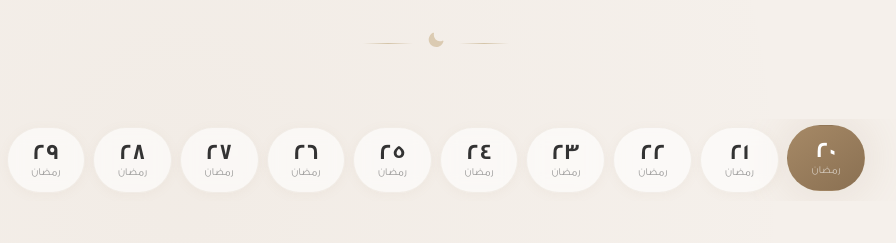
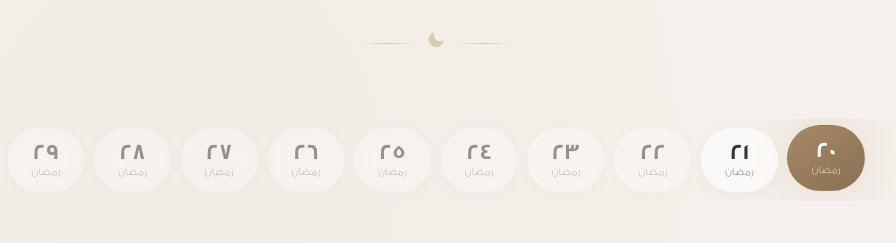
Before and after one commit to waelkabouk/waerl-sakarya, a Next.js app: page / in a window 1280 px wide. Shown: the part 1040-1283 px from the top of the page, without its empty margins (204-1100 px from the left). Built offline with nearby package versions, Linux system fonts and the light colour scheme.

Commit message:
clickable days

```diff
--- a/src/components/ScheduleSection.module.css
+++ b/src/components/ScheduleSection.module.css
@@ -111,14 +111,20 @@
   transition: background var(--duration-fast) var(--ease-organic),
               border-color var(--duration-fast) var(--ease-organic),
               transform var(--duration-fast) var(--ease-organic),
-              box-shadow var(--duration-fast) var(--ease-organic);
+              box-shadow var(--duration-fast) var(--ease-organic),
+              opacity var(--duration-fast) var(--ease-organic);
   min-width: 68px;
   box-shadow: var(--shadow-subtle);
   font-family: var(--font-body);
 }
 
+.tab:disabled {
+  opacity: 0.5;
+  cursor: not-allowed;
+}
+
 @media (hover: hover) {
-  .tab:not(.tabActive):hover {
+  .tab:not(.tabActive):not(:disabled):hover {
     border-color: var(--bronze-lighter);
     transform: translateY(-3px);
     box-shadow: var(--shadow-medium);
--- a/src/components/ScheduleSection.tsx
+++ b/src/components/ScheduleSection.tsx
@@ -84,16 +84,20 @@ export default function ScheduleSection() {
       {/* Day Tabs — organic pill style */}
       <div className={`${styles.tabsOuter} ${isVisible ? styles.visible : ""}`}>
         <div className={styles.tabs} ref={tabsRef}>
-          {data.map((day, index) => (
+          {data.map((day, index) => {
+            const isClickable = day.day.includes("20") || day.day.includes("21");
+            return (
               <button
                 key={index}
                 className={`${styles.tab} ${activeDay === index ? styles.tabActive : ""}`}
-              onClick={() => setActiveDay(index)}
+                onClick={() => isClickable && setActiveDay(index)}
+                disabled={!isClickable}
               >
                 <span className={styles.tabNum}>{extractDayNumber(day.day)}</span>
                 <span className={styles.tabLabel}>رمضان</span>
               </button>
-          ))}
+            );
+          })}
         </div>
       </div>
 
```
Lines whose indentation alone changed are shown as unchanged.
